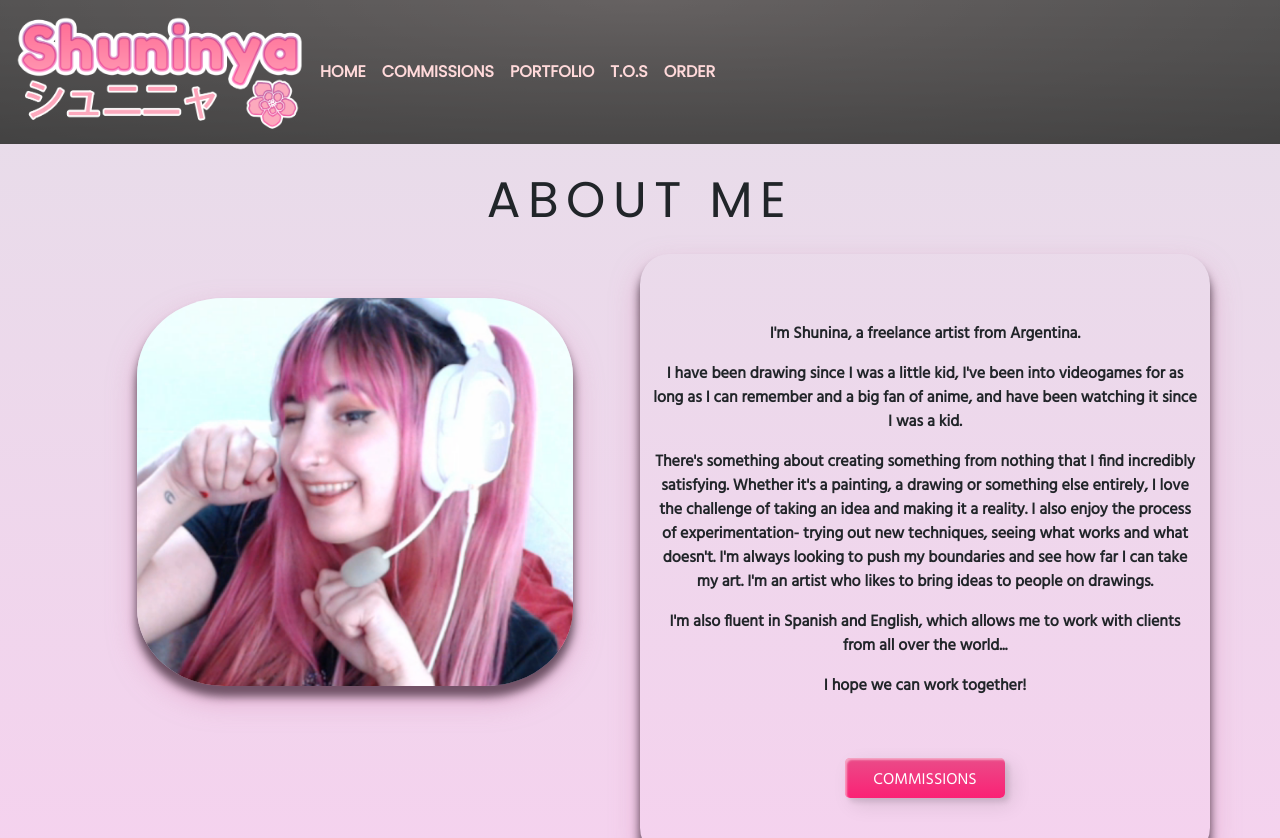
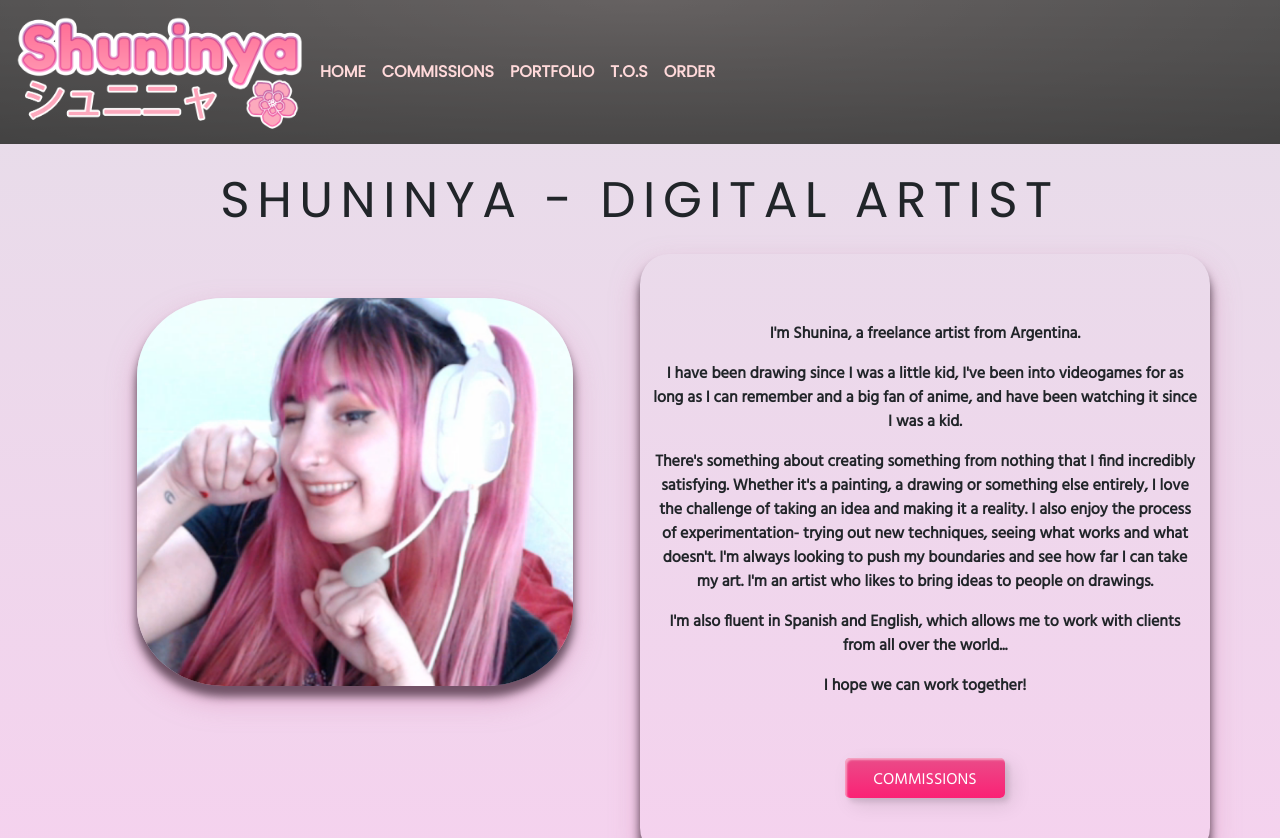
Before and after one commit to AriadnaKaren/PreEntrega2-FazioAriadna, a website: page index.html in a window 1280 px wide. Shown: the top 838 px of the page. Drawn offline with nearby package versions, Linux system fonts and the light colour scheme.

Commit message:
cambio de titulo

```diff
--- a/index.html
+++ b/index.html
@@ -50,7 +50,7 @@
             <div id="content-wrap">
                 <article class="main-content">
                     <div class="typewriter">
-                        <h1>About Me</h1>
+                        <h1>Shuninya - Digital Artist</h1>
                     </div>
                         <!--Contenido principal-->
                     <div class="container text-center">
```
